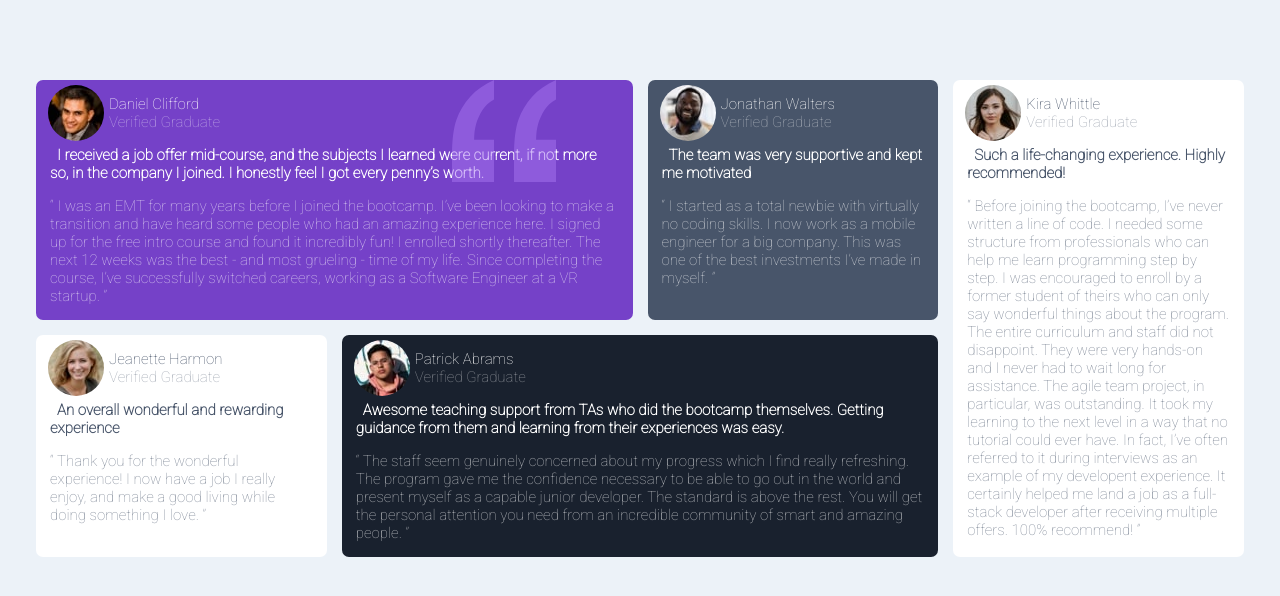
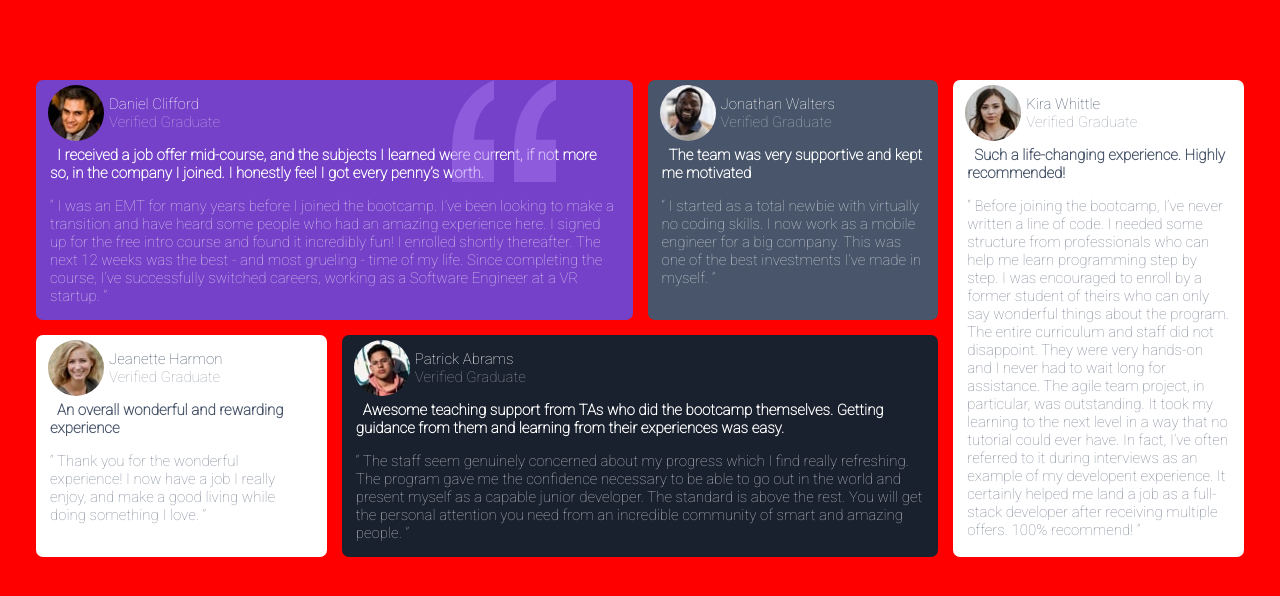
Before and after one commit to HilcaDev/new-project-def, a website: page index.html in a window 1280 px wide. Drawn offline with nearby package versions, Linux system fonts and the light colour scheme; files that its build step writes are made by us from their sources.

Commit message:
cambios actualizados

```diff
--- a/src/assets/theme/globals.scss
+++ b/src/assets/theme/globals.scss
@@ -1,6 +1,6 @@
 body {
     font-family: 'Roboto';
-    background-color: hsl(210, 46%, 95%);
+    background-color:red;
     font-size: 15px;
 }
 
```
Also changed, not shown: src/assets/sass/app.css, src/assets/theme/globals.css, src/assets/theme/theme.css, 3 other files.
